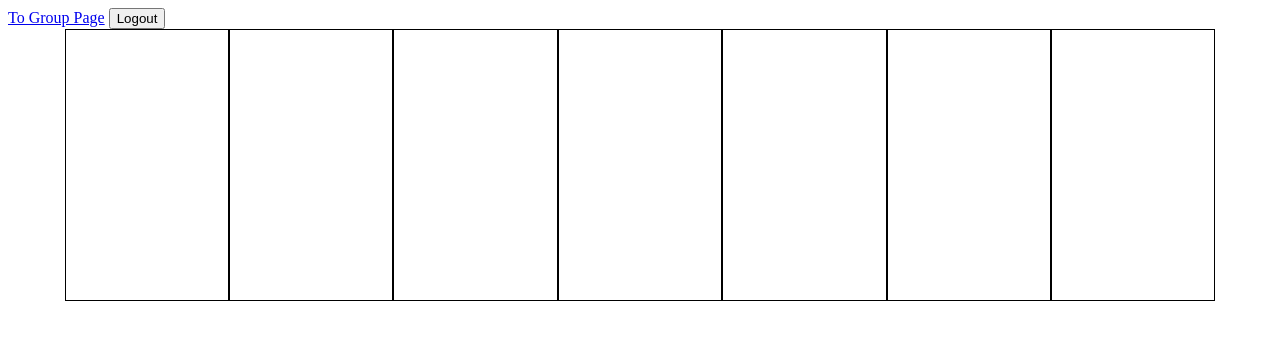
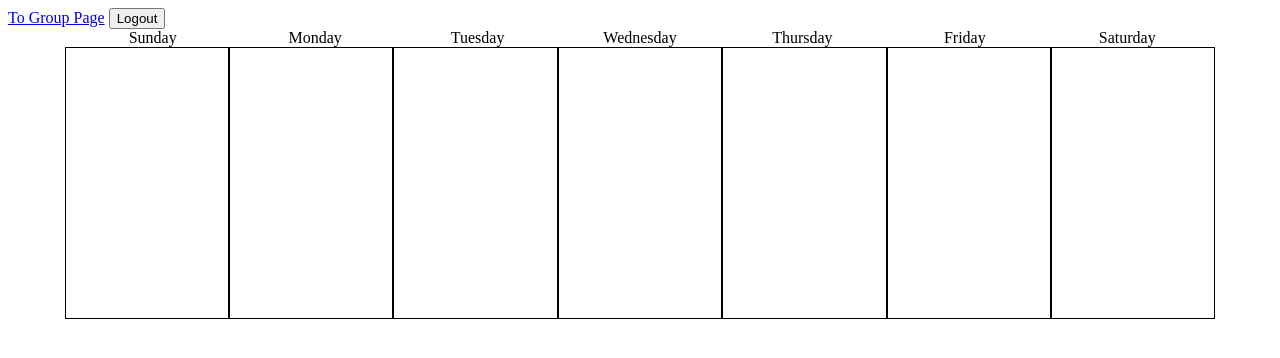
Before and after one commit to UltimoDiabl0/TheATeam, a PHP site: page /calendar.php in a window 1280 px wide. Shown: the top 358 px of the page. Run offline with PHP 8.4, Linux system fonts and the light colour scheme.

Commit message:
The finalized work of the day, added js file, and organized a tad.

```diff
--- a/public/calendar.php
+++ b/public/calendar.php
@@ -42,15 +42,24 @@
           }
      ?>
 
+     <div value="daysOfWeek" class="calendarStyle">
+       <section class="dayLabel">Sunday</section>
+       <section class="dayLabel">Monday</section>
+       <section class="dayLabel">Tuesday</section>
+       <section class="dayLabel">Wednesday</section>
+       <section class="dayLabel">Thursday</section>
+       <section class="dayLabel">Friday</section>
+       <section class="dayLabel">Saturday</section>
+     </div>
      <div class="calendarStyle">
-       <section class="dayBlock"></section>
-       <section class="dayBlock"></section>
-       <section class="dayBlock"></section>
-       <section class="dayBlock"></section>
-       <section class="dayBlock"></section>
-       <section class="dayBlock"></section>
-       <section class="dayBlock"></section>
+       <section value="0" class="dayBlock"></section>
+       <section value="1" class="dayBlock"></section>
+       <section value="2" class="dayBlock"></section>
+       <section value="3" class="dayBlock"></section>
+       <section value="4" class="dayBlock"></section>
+       <section value="5" class="dayBlock"></section>
+       <section value="6" class="dayBlock"></section>
      </div>
-
+     <script src="scripts/calendar.js"></script>
     </body>
 </html>
--- a/public/css/master.css
+++ b/public/css/master.css
@@ -35,3 +35,12 @@ form {
    background: #FFFFFF;
    border: 1px solid black;
 }
+
+.dayLabel {
+  width: 12.85%;
+  text-align: center;
+}
+
+.timeBlockDisplay {
+
+}
--- /dev/null
+++ b/public/scripts/calendar.js
@@ -0,0 +1,9 @@
+
+//Given a date, we will take said day and get out a day of the week.
+function dateToDay(Date _date){
+  //Get the day of the week in the form of an integer value, where sunday=0 and saturday=6
+  var dayOfWeek = _date.getDay();
+
+
+
+}
```
